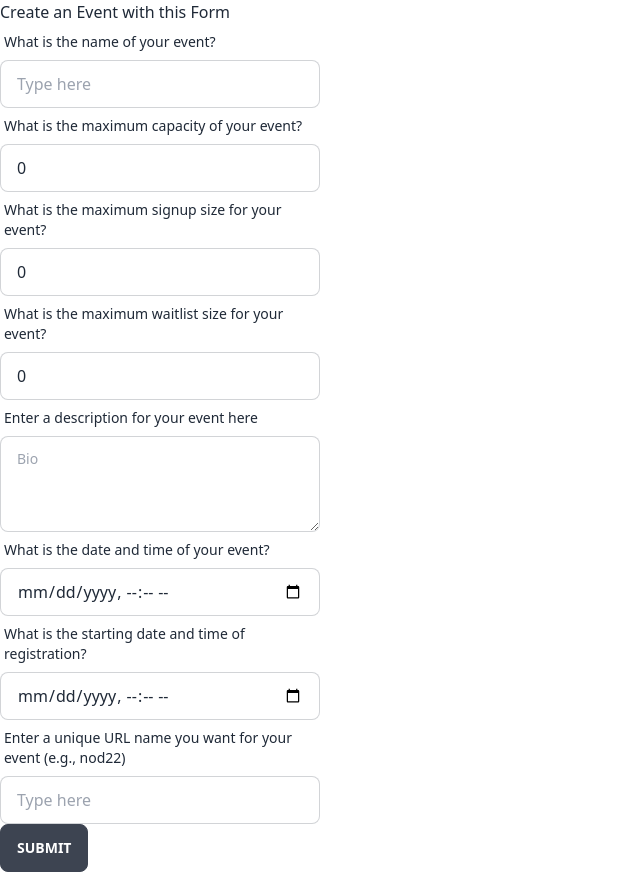
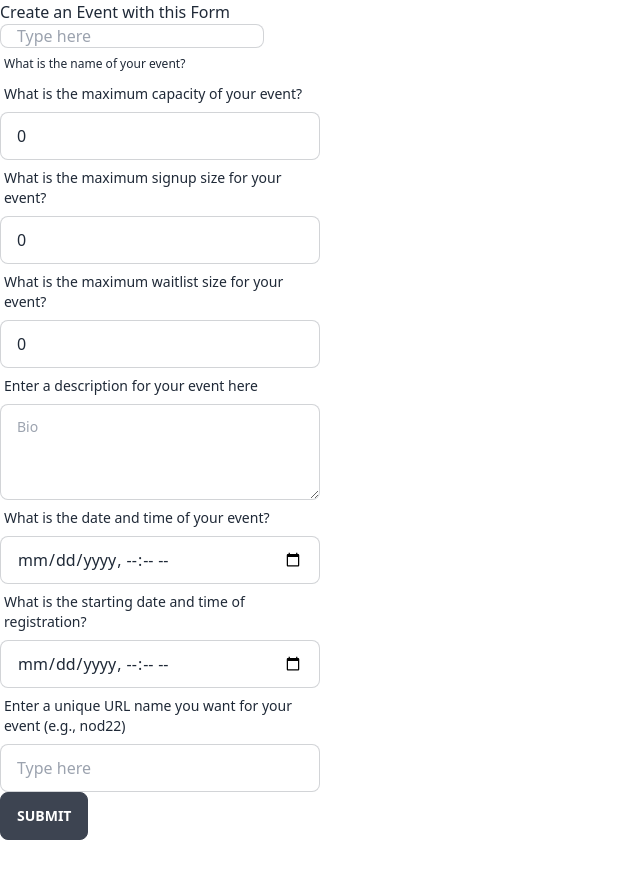
Before and after one commit to rice-apps/publics, a Next.js app in the folder publics/: page /events/create in a window 1280 px wide. Shown: the whole page, without its empty margins (0-640 px from the left). After the commit the page ends 840 px from the top, so only its background shows below. Built offline with nearby package versions, Linux system fonts and the light colour scheme; no server answers.

Commit message:
experimenting with styles

```diff
--- a/publics/pages/events/create.tsx
+++ b/publics/pages/events/create.tsx
@@ -60,11 +60,11 @@ export default function Create() {
         <h1>
           Create an Event with this Form
         </h1>
-        <div className="form-control w-full max-w-xs">
+        <div className="form-control w-full max-w-xs" style={{width: 264, height: 52}}>
+          <input value={name} onChange={(e)=>setName(e.target.value)} type="text" placeholder="Type here" className="input input-bordered w-full max-w-xs" />
           <label className="label">
-            <span className="label-text">What is the name of your event?</span>
+            <span className="label-text-alt">What is the name of your event?</span>
           </label>
-          <input value={name} onChange={(e)=>setName(e.target.value)} type="text" placeholder="Type here" className="input input-bordered w-full max-w-xs" />
         </div>
         <div className="form-control w-full max-w-xs">
           <label className="label">
```
